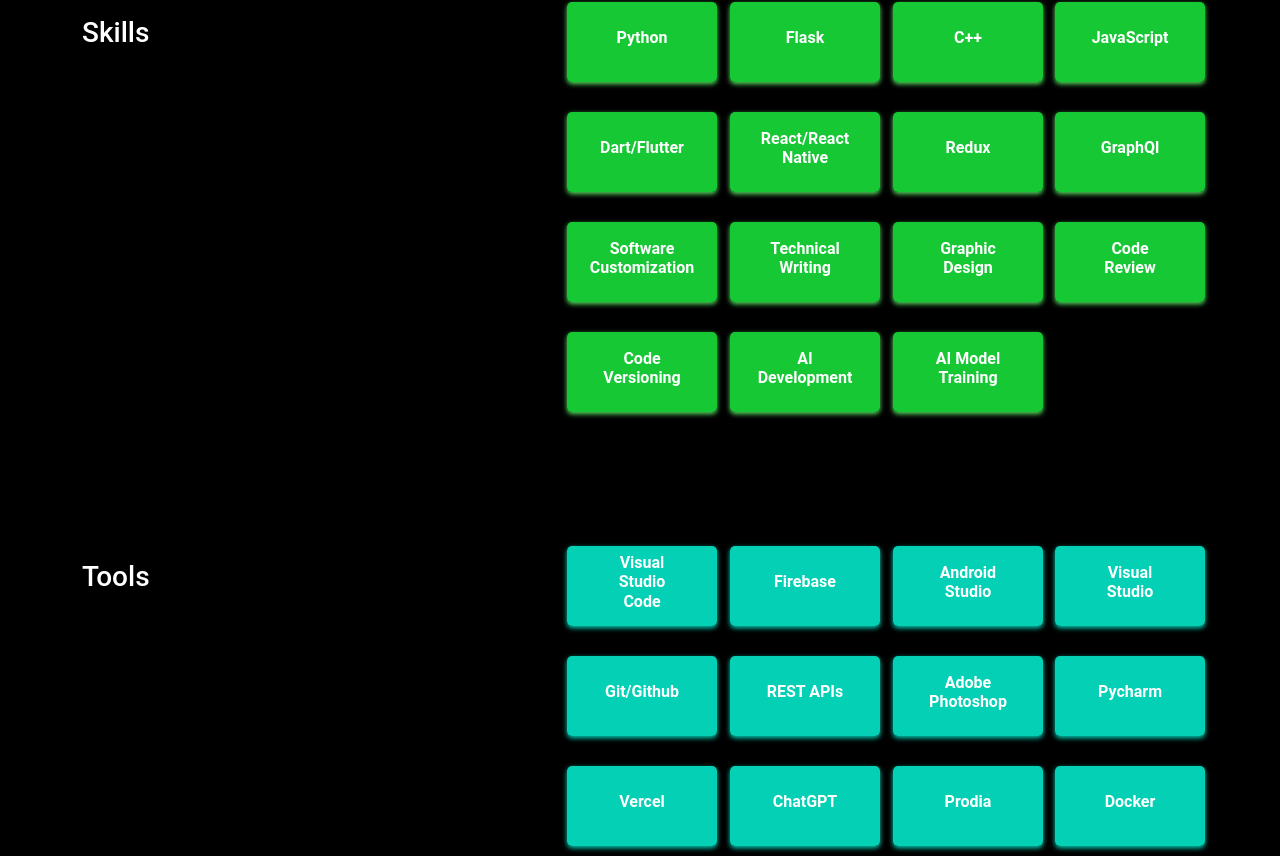
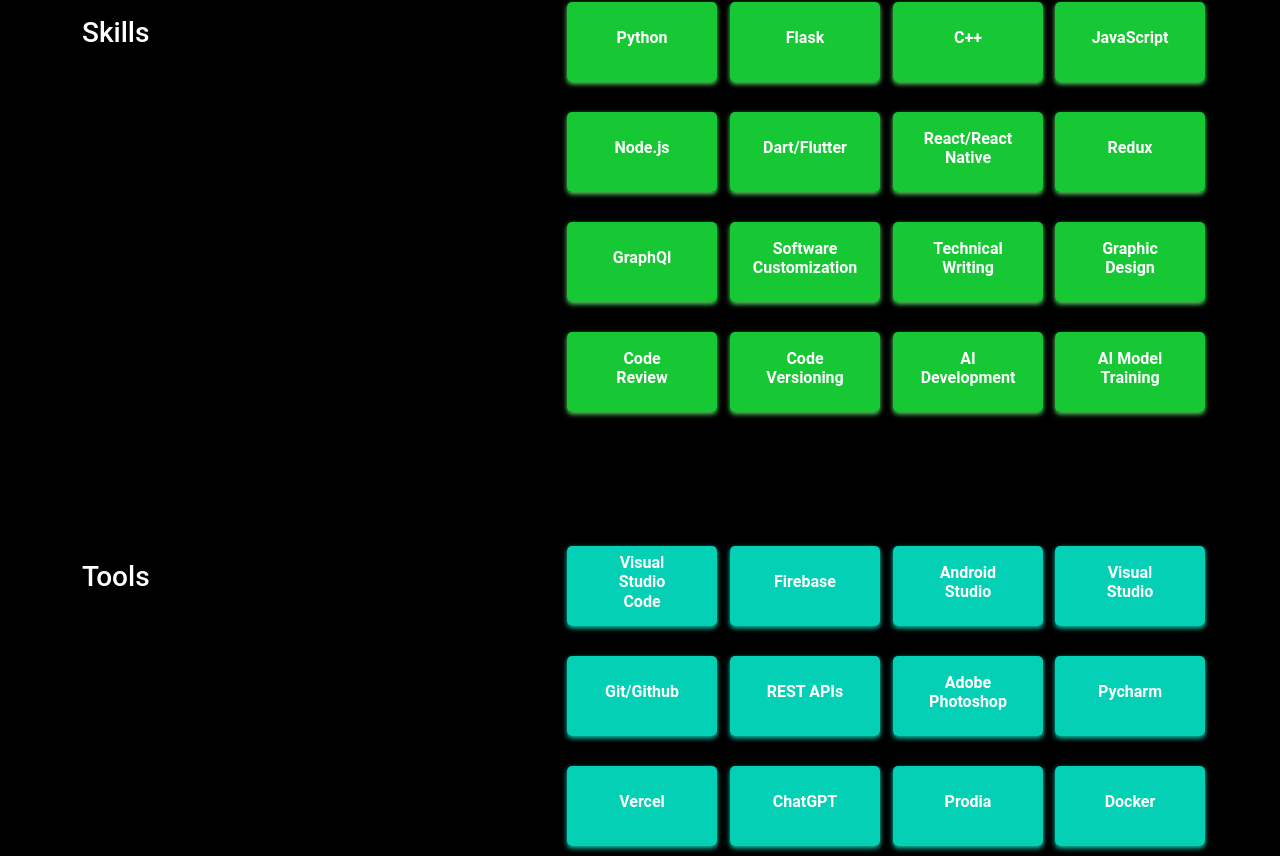
Before and after one commit to Aquarius-blake/portfolio, a React (Create React App) app: page /about in a window 1280 px wide. Shown: the part 831-1687 px from the top of the page. Built offline with nearby package versions, Linux system fonts and the light colour scheme.

Commit message:
Update content_option.js

```diff
--- a/src/content_option.js
+++ b/src/content_option.js
@@ -65,7 +65,9 @@
     {
         name: "JavaScript",
     },
-
+    {
+        name: "Node.js",
+    },
     {
         name: "Dart/Flutter",
     },
```
